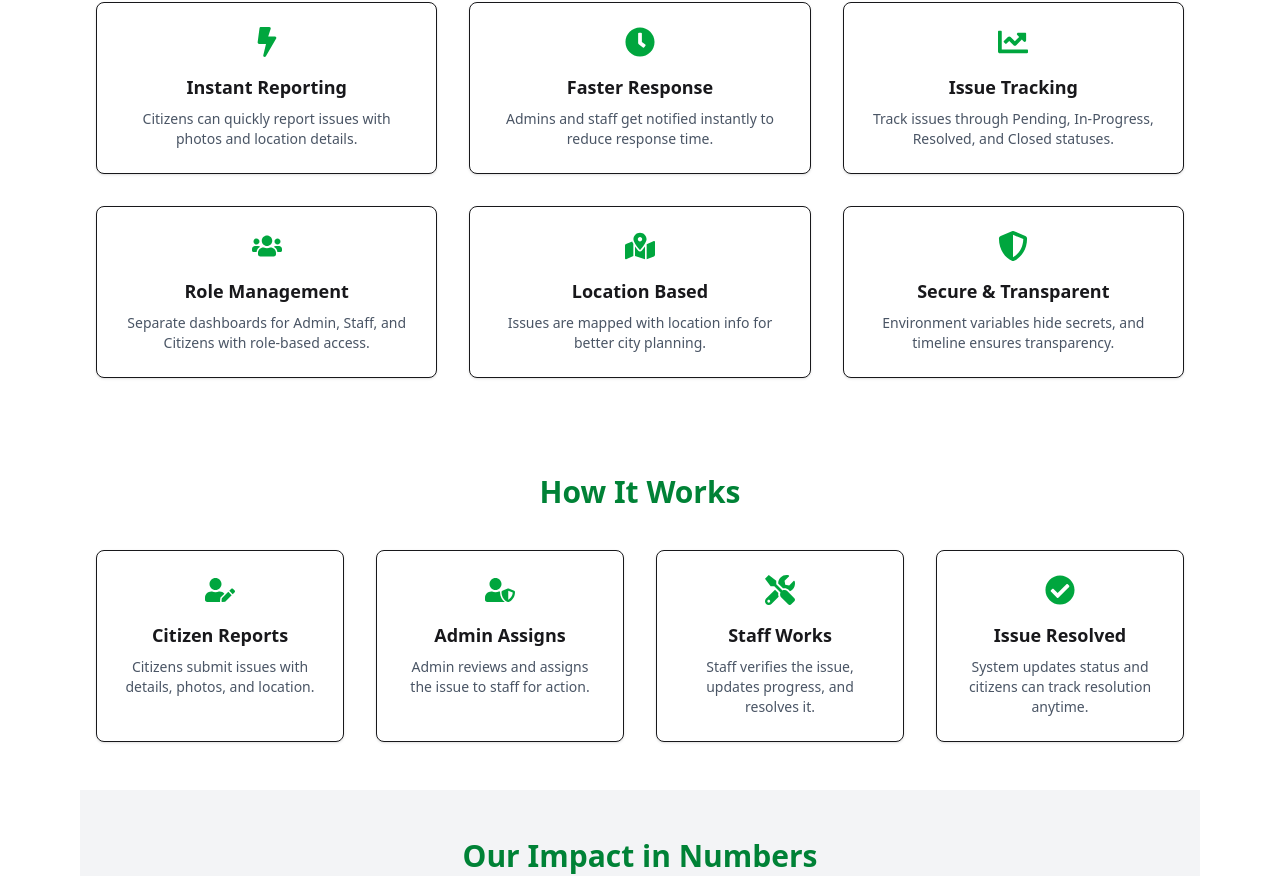
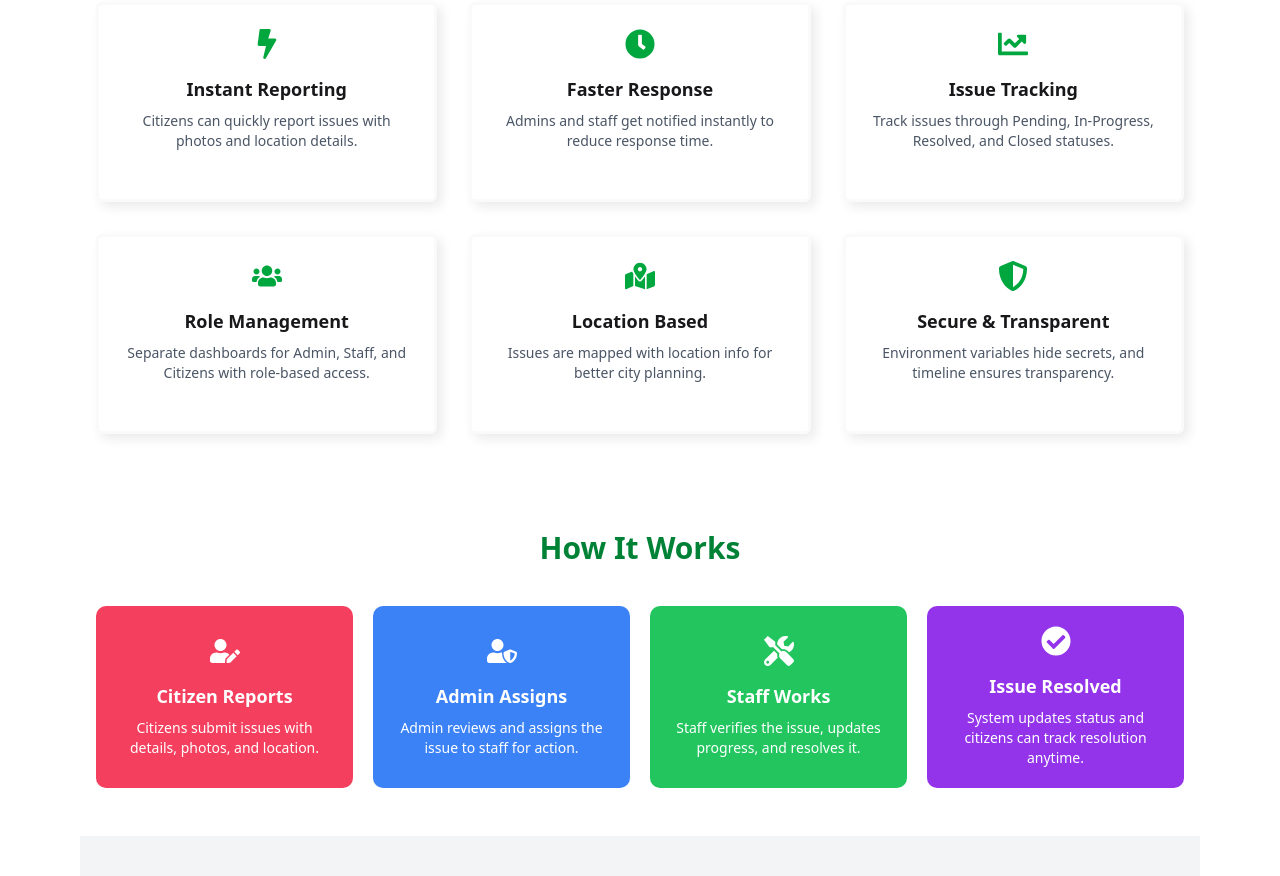
Before and after one commit to Sakib8git/Clint_Public_Issue_Reporting_System, a React (Vite) app: page / in a window 1280 px wide. Shown: the part 1393-2269 px from the top of the page. Built offline with nearby package versions, Linux system fonts and the light colour scheme; no server answers.

Commit message:
home page design fixed

```diff
--- a/src/components/Home/FeaturesSection.jsx
+++ b/src/components/Home/FeaturesSection.jsx
@@ -7,6 +7,7 @@ import {
   FaMapMarkedAlt,
   FaShieldAlt,
 } from "react-icons/fa";
+import styled from "styled-components";
 
 const features = [
   {
@@ -55,6 +56,7 @@ const features = [
 
 const FeaturesSection = () => {
   return (
+    <StyledWrapper>
       <div className="container mx-auto px-4 py-12">
         <h2 className="text-2xl md:text-3xl font-bold text-center mb-10 text-green-700">
           Application Features
@@ -62,10 +64,7 @@ const FeaturesSection = () => {
 
         <div className="grid grid-cols-1 md:grid-cols-2 lg:grid-cols-3 gap-8">
           {features.map((feature) => (
-          <div
-            key={feature.id}
-            className="flex flex-col items-center text-center p-6 border rounded-lg shadow hover:shadow-lg transition bg-white"
-          >
+            <div key={feature.id} className="card flex flex-col items-center text-center p-6">
               {feature.icon}
               <h3 className="mt-4 text-lg font-semibold">{feature.title}</h3>
               <p className="mt-2 text-gray-600 text-sm">{feature.description}</p>
@@ -73,7 +72,25 @@ const FeaturesSection = () => {
           ))}
         </div>
       </div>
+    </StyledWrapper>
   );
 };
 
+const StyledWrapper = styled.div`
+  .card {
+    width: 100%;
+    min-height: 200px;
+    background: rgb(255, 255, 255);
+    border-radius: 0.4em;
+    box-shadow: 0.3em 0.3em 0.7em #00000015;
+    transition: border 0.5s cubic-bezier(0.175, 0.885, 0.32, 1.275);
+    border: rgb(250, 250, 250) 0.2em solid;
+  }
+
+  .card:hover {
+    border: #00A63A 0.2em solid;
+
+  }
+`;
+
 export default FeaturesSection;
--- a/src/components/Home/HowItWorksSection.jsx
+++ b/src/components/Home/HowItWorksSection.jsx
@@ -5,56 +5,113 @@ import {
   FaTools,
   FaCheckCircle,
 } from "react-icons/fa";
+import styled from "styled-components";
 
 const steps = [
   {
     id: 1,
-    icon: <FaUserEdit className="text-green-600 text-3xl" />,
+    icon: <FaUserEdit className="text-white text-3xl" />,
     title: "Citizen Reports",
     description: "Citizens submit issues with details, photos, and location.",
+    color: "red",
   },
   {
     id: 2,
-    icon: <FaUserShield className="text-green-600 text-3xl" />,
+    icon: <FaUserShield className="text-white text-3xl" />,
     title: "Admin Assigns",
     description: "Admin reviews and assigns the issue to staff for action.",
+    color: "blue",
   },
   {
     id: 3,
-    icon: <FaTools className="text-green-600 text-3xl" />,
+    icon: <FaTools className="text-white text-3xl" />,
     title: "Staff Works",
     description: "Staff verifies the issue, updates progress, and resolves it.",
+    color: "green",
   },
   {
     id: 4,
-    icon: <FaCheckCircle className="text-green-600 text-3xl" />,
+    icon: <FaCheckCircle className="text-white text-3xl" />,
     title: "Issue Resolved",
     description:
       "System updates status and citizens can track resolution anytime.",
+    color: "purple",
   },
 ];
 
 const HowItWorksSection = () => {
   return (
+    <StyledWrapper>
       <div className="container mx-auto px-4 py-12">
         <h2 className="text-2xl md:text-3xl font-bold text-center mb-10 text-green-700">
           How It Works
         </h2>
 
-      <div className="grid grid-cols-1 md:grid-cols-2 lg:grid-cols-4 gap-8">
+        <div className="cards">
           {steps.map((step) => (
-          <div
-            key={step.id}
-            className="flex flex-col items-center text-center p-6 border rounded-lg shadow hover:shadow-lg transition bg-white"
-          >
+            <div key={step.id} className={`card ${step.color}`}>
               {step.icon}
               <h3 className="mt-4 text-lg font-semibold">{step.title}</h3>
-            <p className="mt-2 text-gray-600 text-sm">{step.description}</p>
+              <p className="mt-2 text-sm">{step.description}</p>
             </div>
           ))}
         </div>
       </div>
+    </StyledWrapper>
   );
 };
 
+const StyledWrapper = styled.div`
+  .cards {
+    display: flex;
+    flex-direction: column;
+    gap: 20px;
+  }
+
+  @media (min-width: 1024px) {
+    .cards {
+      flex-direction: row;
+      justify-content: center;
+      align-items: stretch;
+    }
+  }
+
+  .cards .red {
+    background-color: #f43f5e;
+  }
+  .cards .blue {
+    background-color: #3b82f6;
+  }
+  .cards .green {
+    background-color: #22c55e;
+  }
+  .cards .purple {
+    background-color: #9333ea;
+  }
+
+  .cards .card {
+    flex: 1;
+    display: flex;
+    align-items: center;
+    justify-content: center;
+    flex-direction: column;
+    text-align: center;
+    min-height: 180px;
+    border-radius: 10px;
+    color: white;
+    cursor: pointer;
+    transition: 400ms;
+    padding: 20px;
+  }
+
+  .cards .card:hover {
+    transform: scale(1.1, 1.1);
+  }
+
+  .cards:hover > .card:not(:hover) {
+    filter: blur(6px);
+    transform: scale(0.9, 0.9);
+  }
+`;
+
 export default HowItWorksSection;
--- a/src/pages/Home/Home.jsx
+++ b/src/pages/Home/Home.jsx
@@ -9,6 +9,7 @@ import Button from "../../components/Shared/Button/Button";
 import Container from "../../components/Shared/Container";
 import StatisticsSection from "../../components/Home/StatisticsSection";
 import TestimonialsSection from "../../components/Home/TestimonialsSection";
+
 
 const Home = () => {
   const navigate = useNavigate();
```
Lines whose indentation alone changed are shown as unchanged.
